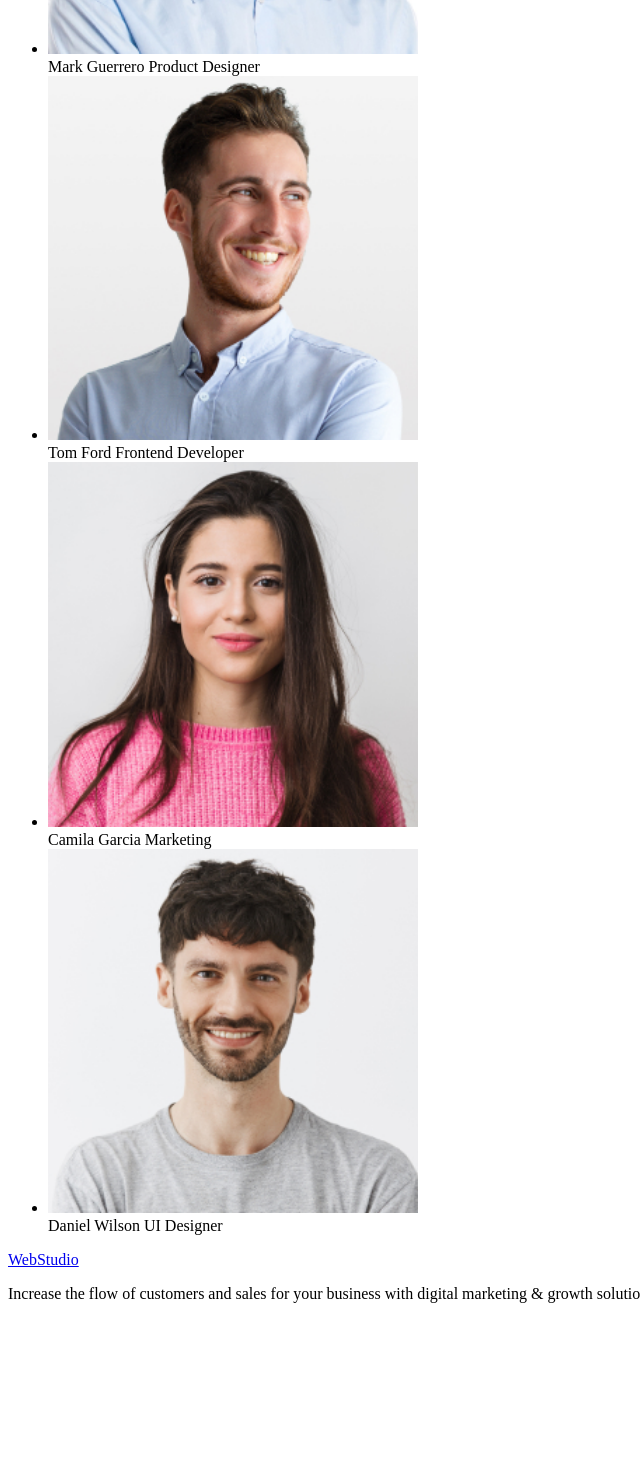
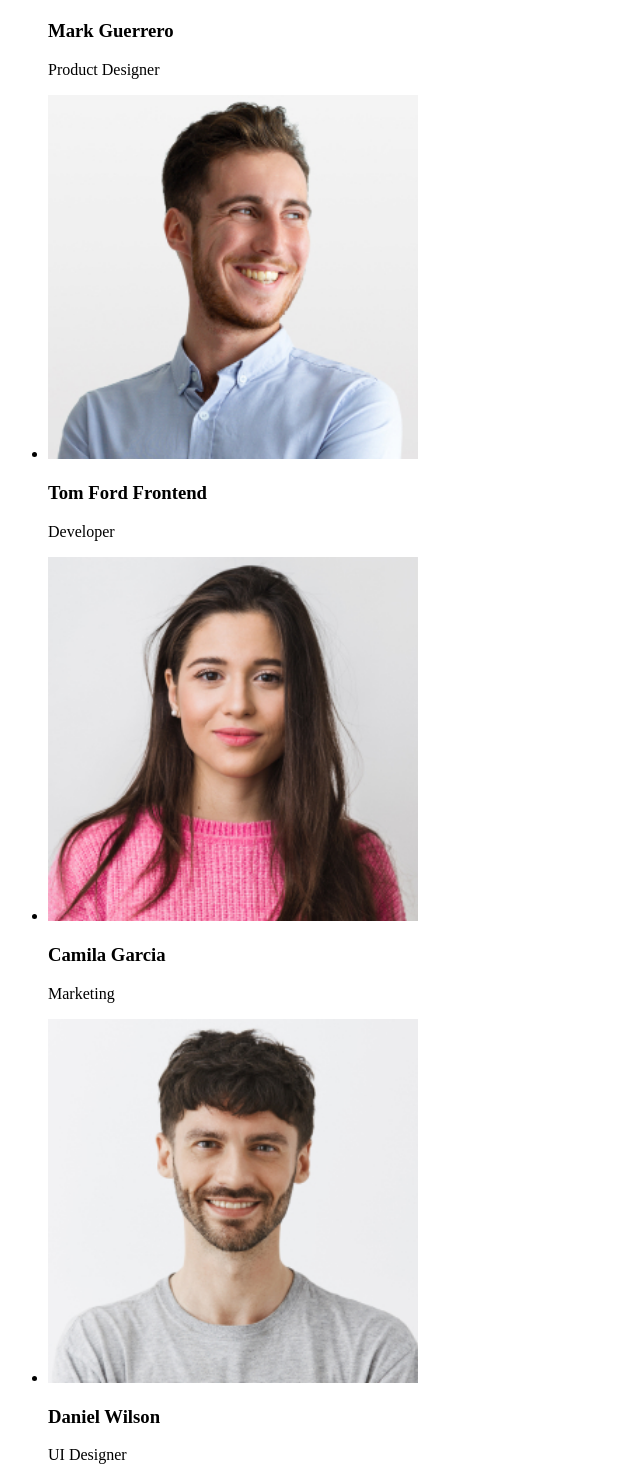
Before and after one commit to mrbombastik21/goit-markup-hw-01, a plain HTML site: page index.html in a window 1280 px wide. Shown: the part 923-2390 px from the top of the page, without its empty margins (0-640 px from the left). Before the commit the page ends 2242 px from the top, so only its background shows below. Drawn offline with Linux system fonts and the light colour scheme.

Commit message:
update index.html

```diff
--- a/index.html
+++ b/index.html
@@ -28,6 +28,7 @@
         <button type="button">Order Service</button>
       </section>
       <section>
+        <h2>List</h2>
         <h3>Strategy</h3>
         <p>
           Our goal is to identify the business problem to walk away with the
@@ -53,20 +54,24 @@
         <h2>Our Team</h2>
         <ul>
           <li>
-            <img src="images/img.jpg" alt="my photo" width="370px" />
-            <figcaption>Mark Guerrero Product Designer</figcaption>
+            <img src="images/img.jpg" alt="my photo" width="264px" />
+            <h3>Mark Guerrero</h3>
+            <p>Product Designer</p>
           </li>
           <li>
             <img src="images/img (1).jpg" alt="my photo" width="370px" />
-            <figcaption>Tom Ford Frontend Developer</figcaption>
+            <h3>Tom Ford Frontend</h3>
+            <p>Developer</p>
           </li>
           <li>
             <img src="images/img (2).jpg" alt="my photo" width="370px" />
-            <figcaption>Camila Garcia Marketing</figcaption>
+            <h3>Camila Garcia</h3>
+            <p>Marketing</p>
           </li>
           <li>
             <img src="images/img (3).jpg" alt="my photo" width="370px" />
-            <figcaption>Daniel Wilson UI Designer</figcaption>
+            <h3>Daniel Wilson</h3>
+            <p>UI Designer</p>
           </li>
         </ul>
       </section>
```
